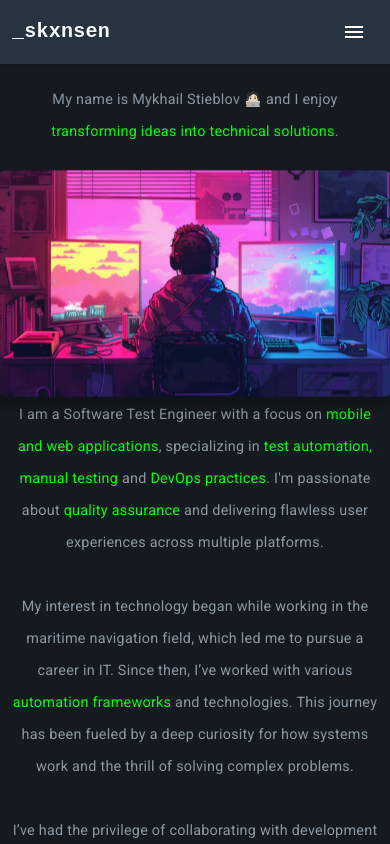
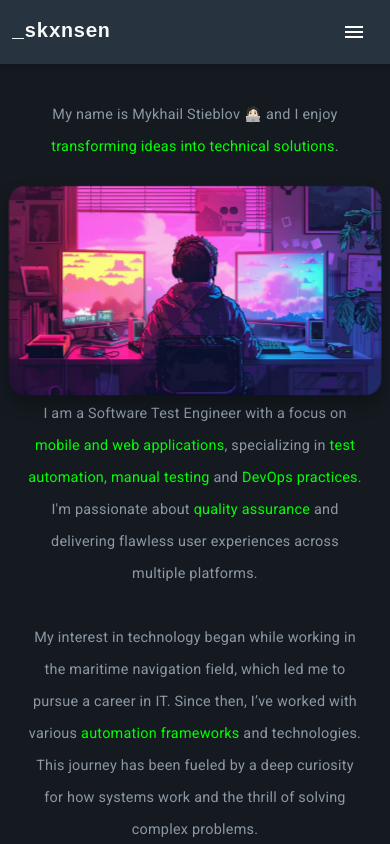
Before and after one commit to skxnsen/portfolio, an Angular app: page /home/about in a window 390 px wide. Shown: the top 844 px of the page. Built offline with nearby package versions, Linux system fonts and the light colour scheme.

Commit message:
add responsivness to about component css

```diff
--- a/src/app/about/about.component.css
+++ b/src/app/about/about.component.css
@@ -1,9 +1,25 @@
-  @media (max-width: 768px) {
-    .about-picture {
-      width: 250px;
-    }
+  /* General Layout Adjustments */
+.default-container {
+  display: flex;
+  flex-direction: column;
+  align-items: center;
 }
 
+.content {
+  display: flex;
+  flex-direction: column;
+  align-items: center;
+  padding: 10px;
+}
+
+.content-left {
+  max-width: 800px;
+  width: 100%;
+  padding: 20px;
+  box-sizing: border-box;
+}
+
+/* About Image */
 .about-picture {
   border-radius: 15px; /* Rounded corners */
   transition: transform 0.3s ease, box-shadow 0.3s ease; /* Smooth transition for animation */
@@ -11,9 +27,8 @@
   max-width: 450px; /* Maximum size */
   max-height: 350px; /* Maximum size */
   height: auto;
-    display: flex;
-    justify-content: center; /* Horizontally center the image */
-    align-items: center; /* Vertically center the image */
+  display: block;
+  margin: 0 auto;
   animation: pulseAnimation 15s ease-in-out infinite; /* Continuous animation */
 }
 
@@ -36,3 +51,57 @@
       box-shadow: 0 4px 8px rgba(0, 0, 0, 0.2); /* Subtle shadow */
   }
 }
+
+/* Responsive Design */
+@media (max-width: 768px) {
+  .default-container {
+    padding: 10px;
+  }
+
+  .content {
+    padding: 0;
+  }
+
+  .col-lg-8 {
+    width: 100%;
+  }
+
+  /* Adjust image sizes for smaller screens */
+  .about-picture {
+    max-width: 90%;
+    max-height: 250px;
+  }
+
+  /* Adjust text for smaller screens */
+  .default-topic {
+    font-size: 1.5rem;
+  }
+
+  .default-p {
+    font-size: 1rem;
+  }
+
+  button {
+    width: 100%;
+  }
+
+  .content-left {
+    padding: 15px;
+  }
+}
+
+/* Adjustments for very small devices (optional) */
+@media (max-width: 480px) {
+  .default-topic {
+    font-size: 1.25rem;
+  }
+
+  .default-p {
+    font-size: 0.9rem;
+  }
+
+  .about-picture {
+    max-width: 100%;
+    max-height: 200px;
+  }
+}
```
Lines whose indentation alone changed are shown as unchanged.
